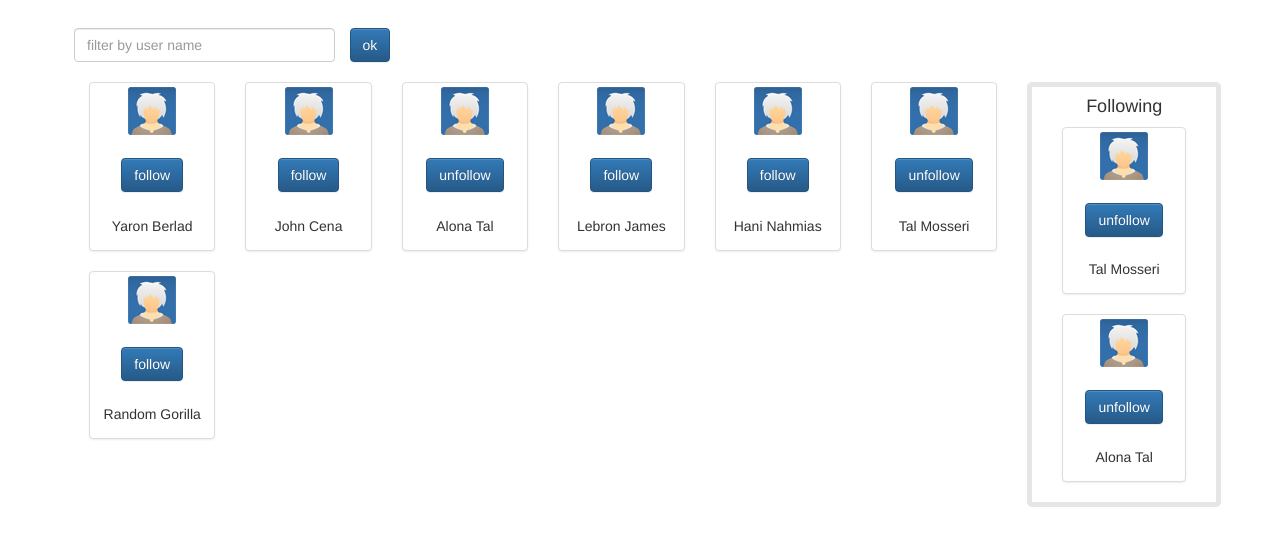
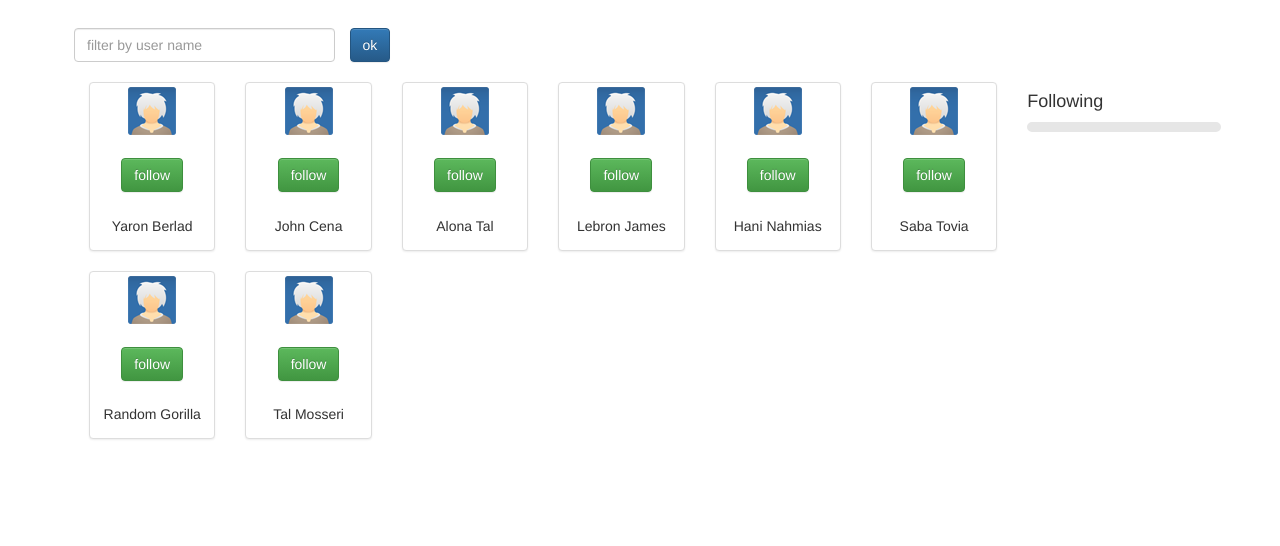
Before and after one commit to idan0540/WebCourse, a plain HTML site: page html/users.html in a window 1280 px wide. Shown: the part 54-600 px from the top of the page. Drawn offline with Linux system fonts and the light colour scheme.

Commit message:
4.2 before users following ater tweets withoute validate

```diff
--- a/css/ofek-twitter.css
+++ b/css/ofek-twitter.css
@@ -14,3 +14,7 @@
 .user-name {
     font-weight: 700;
 }
+
+.user-img {
+    padding-right: 8px;
+}
--- a/css/users.css
+++ b/css/users.css
@@ -1,4 +1,4 @@
-#usersPanel {
+#users-panel {
     display: inline-block;
     vertical-align: top;
 }
@@ -7,7 +7,7 @@
     text-align: center;
 }
 
-#followingPanel {
+#following-panel {
     border: 5px solid #e6e6e6;
     border-radius: 5px;
     text-align: center;
--- a/html/users.html
+++ b/html/users.html
@@ -38,114 +38,15 @@
     </div>
     <br>
     <div class="row">
-        <div id="usersPanel" class="col-md-10">
-            <div class="userInfo col-md-2">
-                <div class="thumbnail">
-                    <img src="../images/useravatar.png">
-                    <div class="user-option">
-                        <button class="btn btn-primary">follow</button>
-                        <div class="user-name">
-                            <p>Yaron Berlad</p>
-                        </div>
-                    </div>
-                </div>
-            </div>
-            <div class="userInfo col-md-2">
-                <div class="thumbnail">
-                    <img src="../images/useravatar.png">
-                    <div class="user-option">
-                        <button class="btn btn-primary">follow</button>
-                        <div class="user-name">
-                            <p>John Cena</p>
-                        </div>
-                    </div>
-                </div>
-            </div>
-            <div class="userInfo col-md-2">
-                <div class="thumbnail">
-                    <img src="../images/useravatar.png">
-                    <div class="user-option">
-                        <button class="btn btn-primary">unfollow</button>
-                        <div class="user-name">
-                            <p>Alona Tal</p>
-                        </div>
-                    </div>
-                </div>
-            </div>
-            <div class="userInfo col-md-2">
-                <div class="thumbnail">
-                    <img src="../images/useravatar.png">
-                    <div class="user-option">
-                        <button class="btn btn-primary">follow</button>
-                        <div class="user-name">
-                            <p>Lebron James</p>
-                        </div>
-                    </div>
-                </div>
-            </div>
-            <div class="userInfo col-md-2">
-                <div class="thumbnail">
-                    <img src="../images/useravatar.png">
-                    <div class="user-option">
-                        <button class="btn btn-primary">follow</button>
-                        <div class="user-name">
-                            <p>Hani Nahmias</p>
-                        </div>
-                    </div>
-                </div>
-            </div>
-            <div class="userInfo col-md-2">
-                <div class="thumbnail">
-                    <img src="../images/useravatar.png">
-                    <div class="user-option">
-                        <button class="btn btn-primary">unfollow</button>
-                        <div class="user-name">
-                            <p>Tal Mosseri</p>
-                        </div>
-                    </div>
-                </div>
-            </div>
-            <div class="userInfo col-md-2">
-                <div class="thumbnail">
-                    <img src="../images/useravatar.png">
-                    <div class="user-option">
-                        <button class="btn btn-primary">follow</button>
-                        <div class="user-name">
-                            <p>Random Gorilla</p>
-                        </div>
-                    </div>
-                </div>
-            </div>
+        <div id="users-panel" class="col-md-10">
         </div>
-        <div id="followingPanel" class="col-md-2">
-            <h4>Following</h4>
-            <div class="userInfo col-md-12">
-                <div class="thumbnail">
-                    <img src="../images/useravatar.png">
-                    <div class="user-option">
-                        <button class="btn btn-primary">unfollow</button>
-                        <div class="user-name">
-                            <div>
-                                <p>Tal Mosseri</p>
-                            </div>
-                        </div>
-                    </div>
-                </div>
-            </div>
-            <div class="userInfo col-md-12">
-                <div class="thumbnail">
-                    <img src="../images/useravatar.png">
-                    <div class="user-option">
-                        <button class="btn btn-primary">unfollow</button>
-                        <div class="user-name">
-                            <p>Alona Tal</p>
-                        </div>
-                    </div>
-                </div>
-            </div>
+        <h4>Following</h4>
+        <div id="following-panel" class="col-md-2">
+
         </div>
     </div>
 </div>
 </div>
 </body>
+<script src="../js/users.js"></script>
 </html>
--- a/js/main.js
+++ /dev/null
@@ -1,3 +0,0 @@
-/**
- * Created by Jbt on 11/30/2016.
- */
--- /dev/null
+++ b/js/users.js
@@ -0,0 +1,108 @@
+var users = [
+    {name: "Yaron Berlad", follow: false},
+    {name: "John Cena", follow: false},
+    {name: "Alona Tal", follow: false},
+    {name: "Lebron James", follow: false},
+    {name: "Hani Nahmias", follow: false},
+    {name: "Saba Tovia", follow: false},
+    {name: "Random Gorilla", follow: false},
+    {name: "Tal Mosseri", follow: false}];
+
+var users_panel = document.getElementById("users-panel");
+var following_panel = document.getElementById("following-panel");
+
+printUsers();
+
+function printUsers() {
+    users_panel.innerHTML = "";
+    for(user in users) {
+        var btn_class = users[user].follow ? 'btn-danger' : 'btn-success';
+        var btn_text = users[user].follow ? 'unfollow' : 'follow';
+        users_panel.innerHTML +=
+            "<div class='userInfo col-md-2'>" +
+            "<div class='thumbnail'>" +
+            "<img src='../images/useravatar.png'>" +
+            "<div class='user-option'>" +
+            "<button id='btn-follow-state' class='btn " + btn_class + "'" +
+            "onclick='changeFollowState(users[user.name])'>" + btn_text + "</button>" +
+            "<div class='user-name'>" +
+            "<p>" + users[user].name +"</p>" +
+            "</div></div></div></div>";
+    }
+}
+
+function changeFollowState(user) {
+    if(users[user].follow){
+        users[user].follow = false;
+    }
+    else if(!users[user].follow){
+        users[user].follow = true;
+    }
+    // users[user].follow = !(users[user].follow);
+    printUsers();
+}
+
+
+
+
+
+
+/// / var users = [
+//     {name: "Yaron Berlad", follow: false},
+//     {name: "John Cena", follow: false},
+//     {name: "Alona Tal", follow: false},
+//     {name: "Lebron James", follow: false},
+//     {name: "Hani Nahmias", follow: false},
+//     {name: "Saba Tovia", follow: false},
+//     {name: "Random Gorilla", follow: false},
+//     {name: "Tal Mosseri", follow: false}];
+//
+// var users_following = [];
+//
+// var users_panel = document.getElementById("users-panel");
+//
+// var following_panel = document.getElementById("following-panel");
+// printUsers();
+// printUsersFollowing();
+// function printUsers() {
+//     users_panel.innerHTML = "";
+//     for(user in users) {
+//         users_panel.innerHTML +=
+//     "<div class='userInfo col-md-2'>" +
+//             "<div class='thumbnail'>" +
+//             "<img src='../images/useravatar.png'>" +
+//             "<div class='user-option'>" +
+//             "<button id='btn-follow-state' class='btn btn-primary' onclick='changeFollowState(users[user])'>follow</button>" +
+//             "<div class='user-name'>" +
+//             "<p>" + users[user].name +"</p>" +
+//         "</div></div></div></div>"
+//     }
+// }
+//
+// function changeFollowState(user) {
+//     var follow_state = document.getElementById("btn-follow-state");
+//     if(follow_state.innerHTML=="follow") {
+//         follow_state.innerHTML="unfollow";
+//         users_following.push({name: user.name});
+//         printUsersFollowing();
+//     }
+//     else if(follow_state.innerHTML=="unfollow") {
+//         follow_state.innerHTML="follow";
+//         printUsersFollowing();
+//     }
+// }
+//
+// function printUsersFollowing() {
+//     following_panel.innerHTML = "";
+//     for(user in users_following) {
+//         following_panel.innerHTML +=
+//             "<div class='userInfo col-md-12'>" +
+//             "<div class='thumbnail'>" +
+//             "<img src='../images/useravatar.png'>" +
+//             "<div class='user-option'>" +
+//             "<button id='btn-follow-state' class='btn btn-danger' onclick='changeFollowState(users[user])'>unfollow</button>" +
+//             "<div class='user-name'>" +
+//             "<p>" + users_following[user].name +"</p>" +
+//             "</div></div></div></div>"
+//     }
+// }
```
Also changed, not shown: html/ofek-twitter.html (+5 -48 lines), js/ofek-twitter.js (added, +34 -0 lines), 1 other file.
